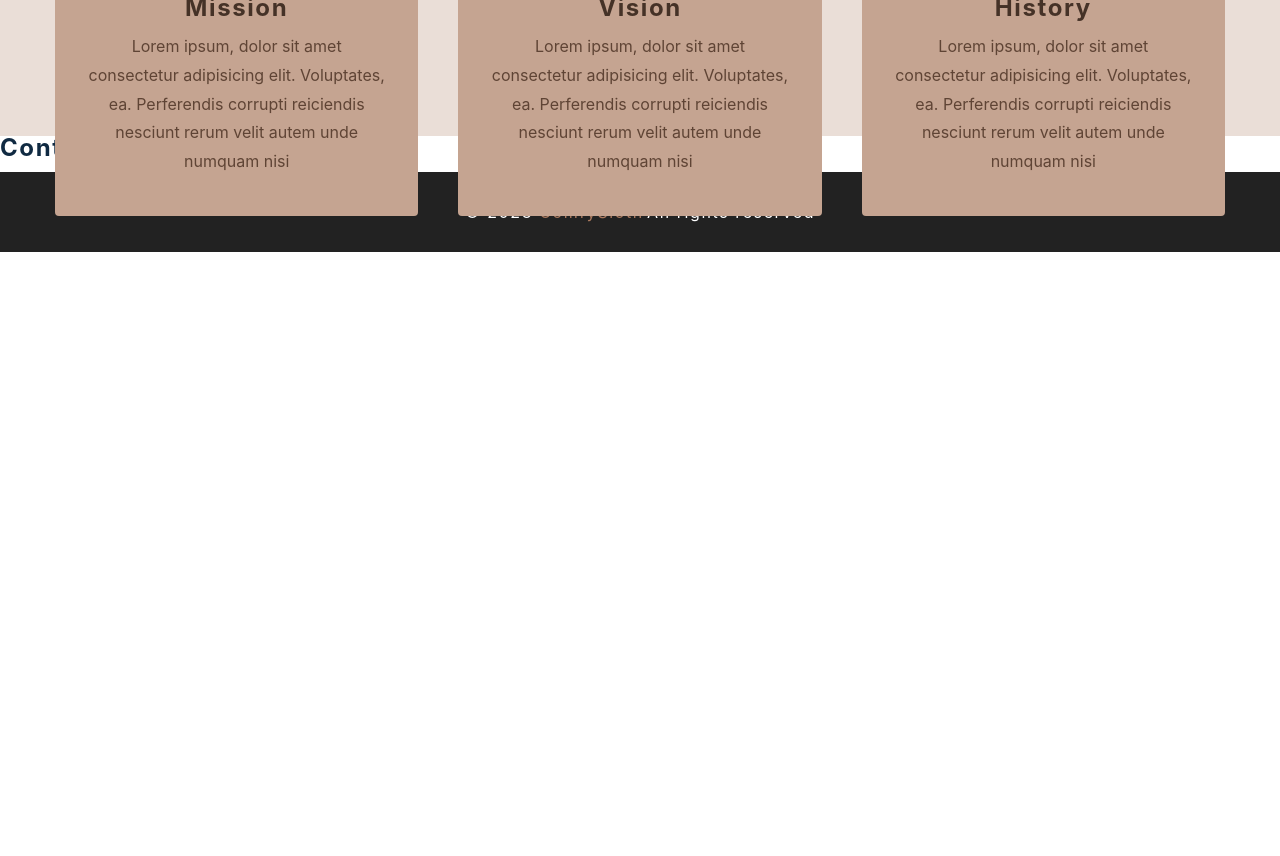
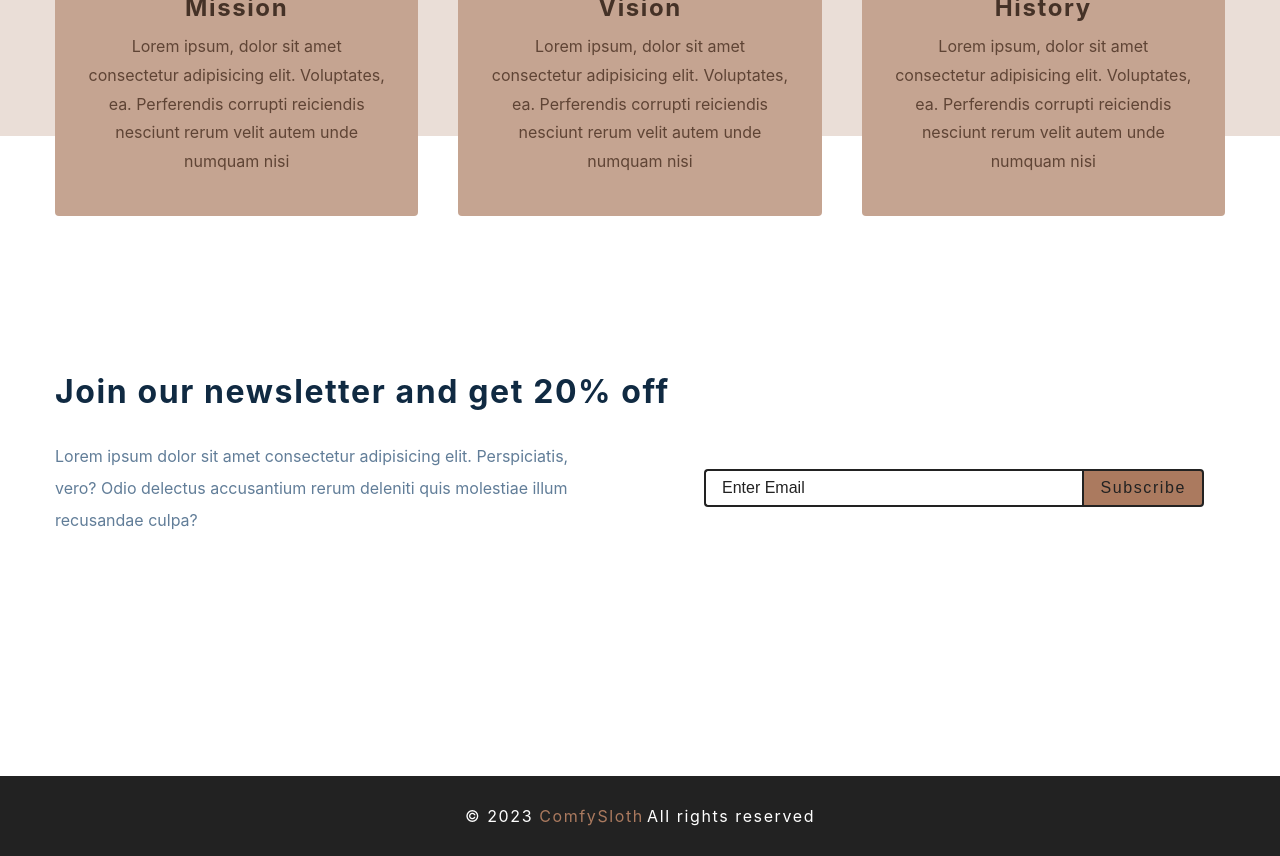
Before and after one commit to royaldev1031/comfy-sloth-ecommerce, a React (Create React App) app: page / in a window 1280 px wide. Shown: the part 1200-2056 px from the top of the page. Before the commit the page ends 1452 px from the top, so only its background shows below. Built offline with nearby package versions, Linux system fonts and the light colour scheme; the HTML template or start-up script is replaced by a standard one.

Commit message:
create contact component

```diff
--- a/src/components/Contact.js
+++ b/src/components/Contact.js
@@ -2,7 +2,30 @@
 import styled from 'styled-components'
 
 const Contact = () => {
-  return <h4>contact section</h4>
+  return (
+    <Wrapper>
+      <div className="section-center">
+        <h3>Join our newsletter and get 20% off</h3>
+        <div className="content">
+          <p>
+            Lorem ipsum dolor sit amet consectetur adipisicing elit.
+            Perspiciatis, vero? Odio delectus accusantium rerum deleniti quis
+            molestiae illum recusandae culpa?
+          </p>
+          <form className="contact-form">
+            <input
+              type="email"
+              className="form-input"
+              placeholder="enter email"
+            />
+            <button type="submit" className="submit-btn">
+              subscribe
+            </button>
+          </form>
+        </div>
+      </div>
+    </Wrapper>
+  )
 }
 const Wrapper = styled.section`
   padding: 5rem 0;
```
